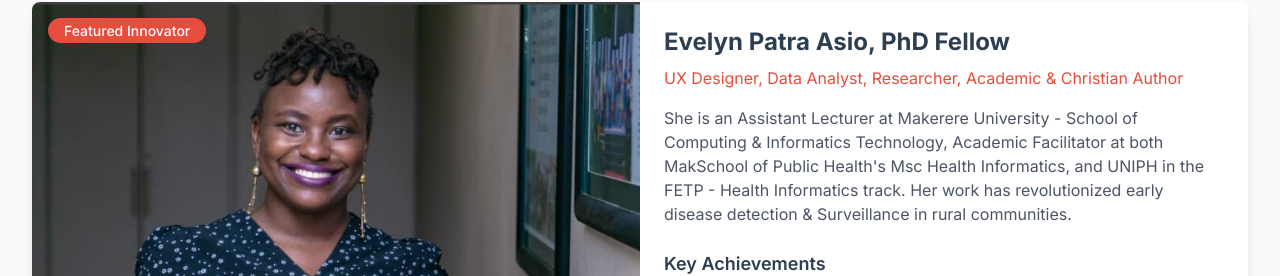
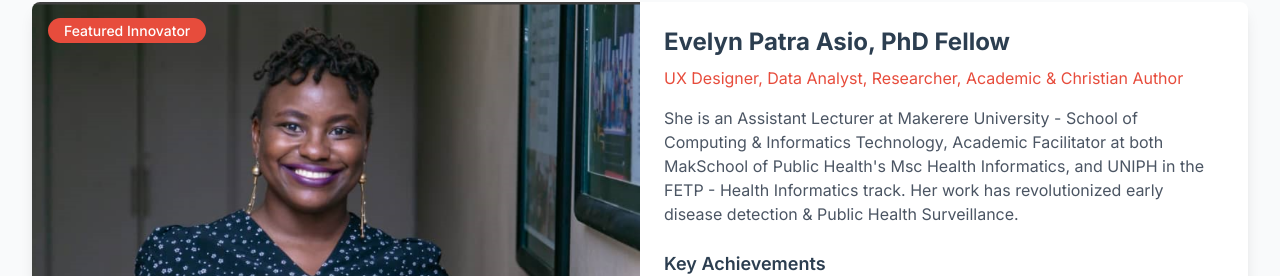
Before and after one commit to marksemakula/UgandAI-Women-s-Network-335, a React (Vite) app: page /#/innovators in a window 1280 px wide. Shown: the part 286-562 px from the top of the page. Built offline with nearby package versions, Linux system fonts and the light colour scheme; a web font is replaced by a local one.

Commit message:
Update Innovators.jsx

```diff
--- a/src/pages/Innovators.jsx
+++ b/src/pages/Innovators.jsx
@@ -7,7 +7,7 @@ const innovators = [
     name: "Evelyn Patra Asio, PhD Fellow",
     title: "UX Designer, Data Analyst, Researcher, Academic & Christian Author",
     image: "/images/Dr.Asio_Evelyn_Patra.png",
-    bio: "She is an Assistant Lecturer at Makerere University - School of Computing & Informatics Technology, Academic Facilitator at both MakSchool of Public Health's Msc Health Informatics, and UNIPH in the FETP - Health Informatics track. Her work has revolutionized early disease detection & Surveillance in rural communities.",
+    bio: "She is an Assistant Lecturer at Makerere University - School of Computing & Informatics Technology, Academic Facilitator at both MakSchool of Public Health's Msc Health Informatics, and UNIPH in the FETP - Health Informatics track. Her work has revolutionized early disease detection & Public Health Surveillance.",
     achievements: [
       "Published 15+ research papers in top Data Science journals & AI conferences",
       "STEM & DS mentor, part of a consulting consortium supporting families in transition through coaching, Tech Incubation & Implementation",
```
